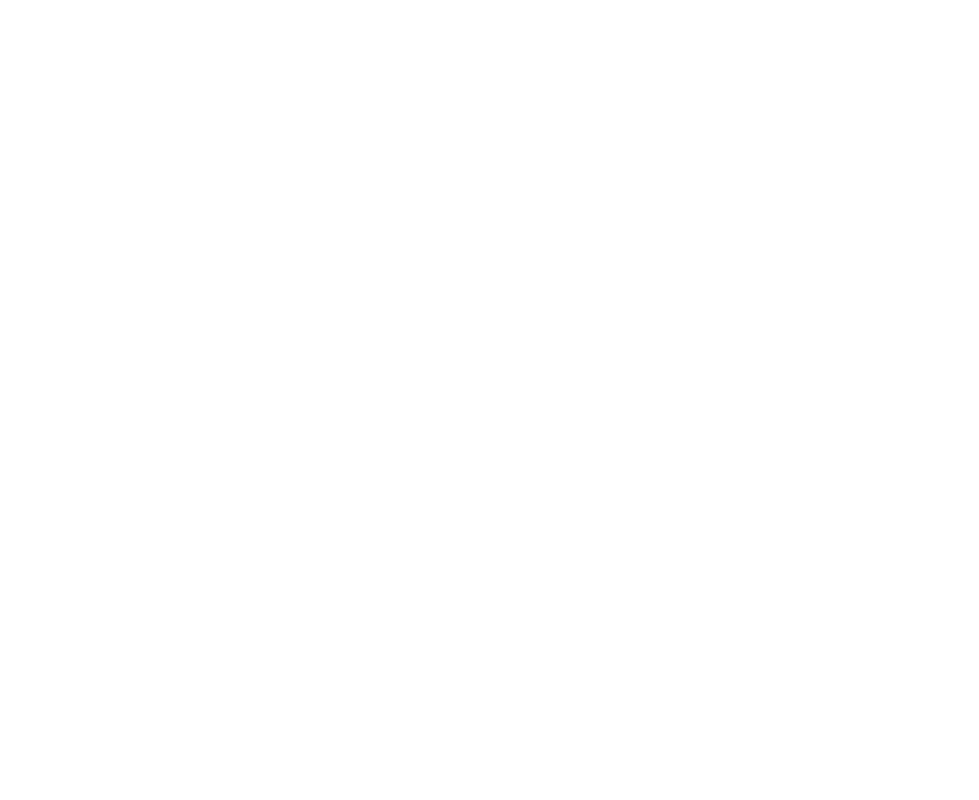
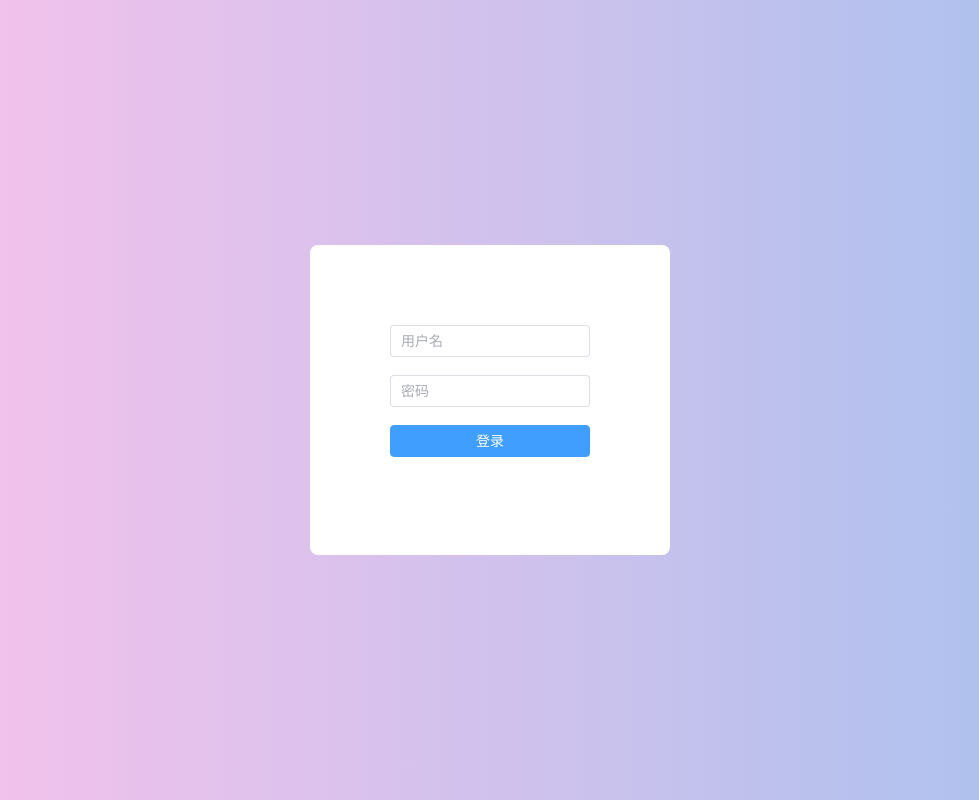
Before and after one commit to IchabodCarne/vue-app, a Vue app: page /login in a window 1280 px wide. Shown: the whole page, without its empty margins (150-1129 px from the left). Built offline with nearby package versions, Linux system fonts and the light colour scheme.

Commit message:
登录页面

```diff
--- a/components.d.ts
+++ b/components.d.ts
@@ -10,8 +10,12 @@
 declare module '@vue/runtime-core' {
   export interface GlobalComponents {
     ElAside: typeof import('element-plus/es')['ElAside']
+    ElButton: typeof import('element-plus/es')['ElButton']
     ElContainer: typeof import('element-plus/es')['ElContainer']
+    ElForm: typeof import('element-plus/es')['ElForm']
+    ElFormItem: typeof import('element-plus/es')['ElFormItem']
     ElHeader: typeof import('element-plus/es')['ElHeader']
+    ElInput: typeof import('element-plus/es')['ElInput']
     ElMain: typeof import('element-plus/es')['ElMain']
     ElMenu: typeof import('element-plus/es')['ElMenu']
     ElMenuItem: typeof import('element-plus/es')['ElMenuItem']
--- /dev/null
+++ b/src/apis/loginApi.ts
@@ -0,0 +1,5 @@
+import { post } from '@/utils/request'
+
+export const signIn = async () => {
+  await post('')
+}
--- /dev/null
+++ b/src/common/menus.ts
@@ -0,0 +1,3 @@
+export default [
+  {}
+]
--- /dev/null
+++ b/src/composables/useLogin.ts
@@ -0,0 +1,18 @@
+import { signIn } from '@/apis/loginApi'
+import { reactive } from 'vue'
+
+export const useLogin = () => {
+
+  const loginModule = reactive({
+    userName: '',
+    password: ''
+  })
+  const login = async () => {
+    await signIn()
+  }
+
+  return {
+    loginModule,
+    login
+  }
+}
--- a/src/router/index.ts
+++ b/src/router/index.ts
@@ -1,36 +1,5 @@
 import { createRouter, createWebHistory } from 'vue-router'
-import type { RouteRecordRaw } from 'vue-router'
-import Layout from '@/views/Layout.vue'
-import Login from '@/views/Login.vue'
-
-const loginRouter: RouteRecordRaw = {
-  path: '/login',
-  name: 'login',
-  component: Login
-}
-
-const homeRouter: RouteRecordRaw = {
-  path: '/',
-  name: 'home',
-  component: Layout,
-  children: []
-}
-
-const routeModule = import.meta.glob('../views/**/*.vue')
-
-for (const path in routeModule) {
-  routeModule[path]().then((mod: any) => {
-    const routerFile = mod.default
-    if (!routerFile.isRouter) return
-    homeRouter.children.push({
-      path: `/${routerFile.name.toLowerCase()}`,
-      name: `${routerFile.name.toLowerCase()}`,
-      component: routerFile
-    })
-  })
-}
-
-const routes: RouteRecordRaw[] = [loginRouter, homeRouter]
+import routes from './router'
 
 const router = createRouter({
   history: createWebHistory(import.meta.env.BASE_URL),
--- /dev/null
+++ b/src/router/router.ts
@@ -0,0 +1,36 @@
+import type { RouteRecordRaw } from 'vue-router'
+// 布局组件
+import Layout from '@/layout/home.vue'
+// 路由配置
+const routes: RouteRecordRaw[] = []
+// 所有页面组件
+const views = import.meta.glob('../views/**/*.vue')
+
+// 布局组件路由定义
+const layoutRouter: RouteRecordRaw = {
+  path: '/',
+  name: 'home',
+  component: Layout,
+  children: []
+}
+routes.push(layoutRouter)
+
+// 页面组件路由定义
+Object.entries(views).forEach(([file, component]) => {
+  // @ts-ignore
+  const path = file.split('/').pop().slice(0, -4)
+  if (path.toLowerCase() === 'login') {
+    routes.push({
+      path: '/login',
+      name: 'login',
+      component
+    })
+  } else {
+    layoutRouter.children.push({
+      path: `/${path.toLowerCase()}`,
+      component: component
+    })
+  }
+})
+
+export default routes
--- a/src/utils/request.ts
+++ b/src/utils/request.ts
@@ -1,13 +1,13 @@
 import { createFetch } from '@vueuse/core'
 import type { MaybeComputedRef } from '@vueuse/core'
-import { ElLoading } from 'element-plus'
+// import { ElLoading } from 'element-plus'
 
-const loadingInstance = ElLoading.service({
-  fullscreen: true,
-  lock: true,
-  text: 'Loading',
-  background: 'rgba(0, 0, 0, 0.5)'
-})
+// const loadingInstance = ElLoading.service({
+//   fullscreen: true,
+//   lock: true,
+//   text: 'Loading',
+//   background: 'rgba(0, 0, 0, 0.5)'
+// })
 
 const customizedFetch = createFetch({
   baseUrl: '',
@@ -33,7 +33,7 @@
     .post()
     .json()
 
-  loadingInstance.close()
+  // loadingInstance.close()
 
   return data.value
 }
--- a/src/views/Login.vue
+++ b/src/views/Login.vue
@@ -1,5 +1,36 @@
-<script lang="ts" setup></script>
+<script lang="ts" setup>
+import { useLogin } from '@/composables/useLogin'
 
-<template></template>
+const { loginModule, login } = useLogin()
+</script>
 
-<style lang="less" scoped></style>
+<template>
+  <div class="login-container">
+    <el-form :model="loginModule" class="p-20 bg-white rounded-lg" label-position="right">
+      <el-form-item>
+        <el-input v-model="loginModule.userName" class="login-input" placeholder="用户名" />
+      </el-form-item>
+      <el-form-item>
+        <el-input
+          v-model="loginModule.password"
+          class="login-input"
+          show-password
+          placeholder="密码"
+        />
+      </el-form-item>
+      <el-form-item>
+        <el-button class="w-full" type="primary" @click="login">登录</el-button>
+      </el-form-item>
+    </el-form>
+  </div>
+</template>
+
+<style scoped>
+.login-container {
+  @apply grid place-content-center w-screen h-screen;
+  background-image: linear-gradient(to right, #fbc2eb, #a6c1ee);
+}
+.login-input {
+  width: 200px;
+}
+</style>
```
Also changed, not shown: src/layout/home.vue (renamed from src/views/Layout.vue).
